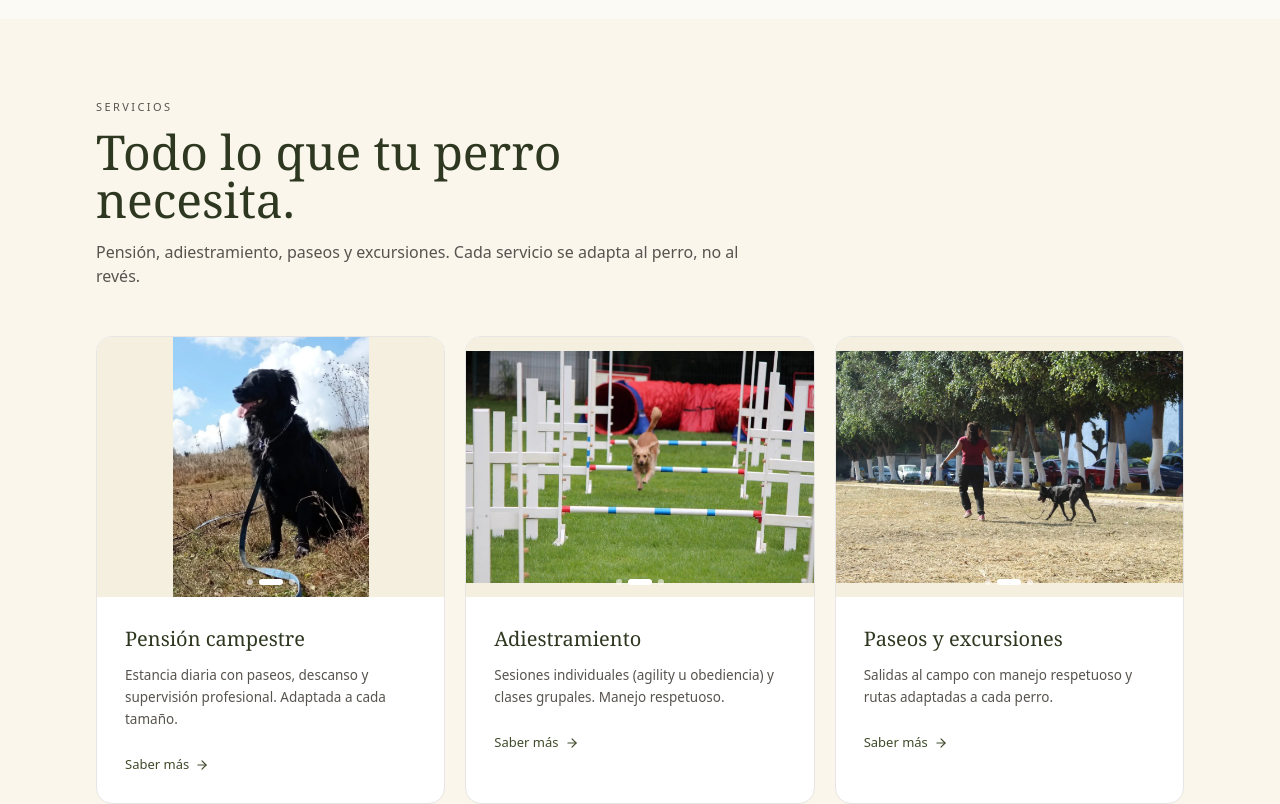
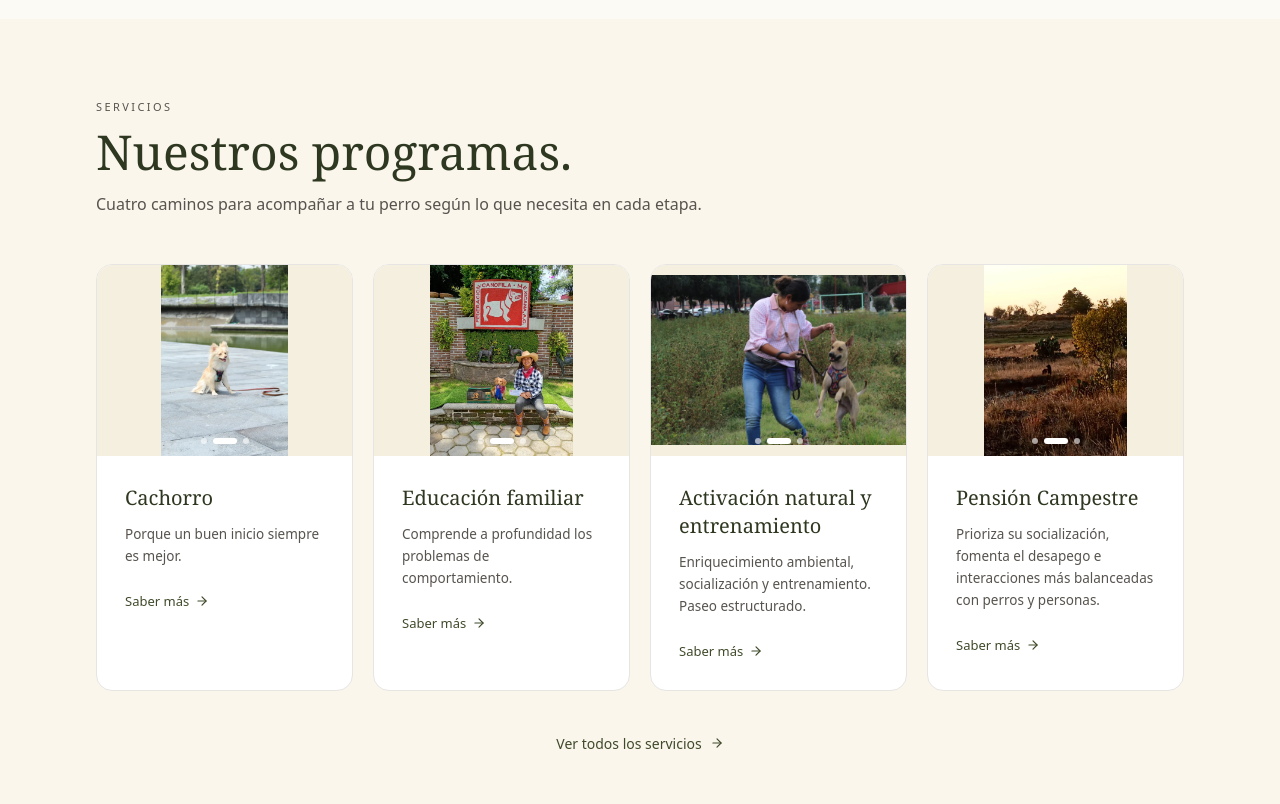
Before and after one commit to unaiurru/vereda-silvestre, a React (Vite) app: page / in a window 1280 px wide. Shown: the part 1040-1844 px from the top of the page. Built offline with nearby package versions, Linux system fonts and the light colour scheme.

Commit message:
inicio: 4 programas en la seccion de servicios

```diff
--- a/src/pages/Inicio.jsx
+++ b/src/pages/Inicio.jsx
@@ -15,22 +15,28 @@ const beneficios = [
 
 const serviciosDestacados = [
   {
-    titulo: 'Pensión campestre',
-    desc: 'Estancia diaria con paseos, descanso y supervisión profesional. Adaptada a cada tamaño.',
+    titulo: 'Cachorro',
+    desc: 'Porque un buen inicio siempre es mejor.',
     link: '/servicios',
-    imgs: ['/pension-pequeno-1.jpg', '/mediano-1.jpg', '/perro-atardecer.jpg'],
+    imgs: ['/cachorro-poodle-bicolor-primer-plano.jpeg', '/pequeno-1.jpg', '/pequeno-2.jpg'],
   },
   {
-    titulo: 'Adiestramiento',
-    desc: 'Sesiones individuales (agility u obediencia) y clases grupales. Manejo respetuoso.',
+    titulo: 'Educación familiar',
+    desc: 'Comprende a profundidad los problemas de comportamiento.',
     link: '/servicios',
-    imgs: ['/adiestramiento-obediencia-1.jpg', '/adiestramiento-1.jpg', '/clase-grupal-1.jpg'],
+    imgs: ['/mujer-adiestrando-perro-campo-seco-editado.jpg', '/adiestramiento-obediencia-1.jpg', '/adiestramiento-1.jpg'],
   },
   {
-    titulo: 'Paseos y excursiones',
-    desc: 'Salidas al campo con manejo respetuoso y rutas adaptadas a cada perro.',
+    titulo: 'Activación natural y entrenamiento',
+    desc: 'Enriquecimiento ambiental, socialización y entrenamiento. Paseo estructurado.',
     link: '/servicios',
-    imgs: ['/paseo-1h-1.jpg', '/paseo-30min-1.jpg', '/excursion-grande-1.jpg'],
+    imgs: ['/cocker-spaniel-saltando-agility.jpg', '/paseo-1h-1.jpg', '/excursion-grande-1.jpg'],
+  },
+  {
+    titulo: 'Pensión Campestre',
+    desc: 'Prioriza su socialización, fomenta el desapego e interacciones más balanceadas con perros y personas.',
+    link: '/servicios',
+    imgs: ['/pension-pequeno-1.jpg', '/perro-atardecer.jpg', '/dos-perros-campo.jpg'],
   },
 ]
 
@@ -113,14 +119,14 @@ export default function Inicio() {
           <div className="max-w-2xl mb-12">
             <div className="text-[11px] uppercase tracking-[0.22em] text-stone-600 mb-3">Servicios</div>
             <h2 className="font-serif text-4xl md:text-5xl text-[#2E3720] leading-[1.1]">
-              Todo lo que tu perro necesita.
+              Nuestros programas.
             </h2>
             <p className="mt-4 text-stone-600">
-              Pensión, adiestramiento, paseos y excursiones. Cada servicio se adapta al perro, no al revés.
+              Cuatro caminos para acompañar a tu perro según lo que necesita en cada etapa.
             </p>
           </div>
 
-          <div className="grid md:grid-cols-3 gap-5">
+          <div className="grid sm:grid-cols-2 lg:grid-cols-4 gap-5">
             {serviciosDestacados.map((s) => (
               <Link
                 key={s.titulo}
```
